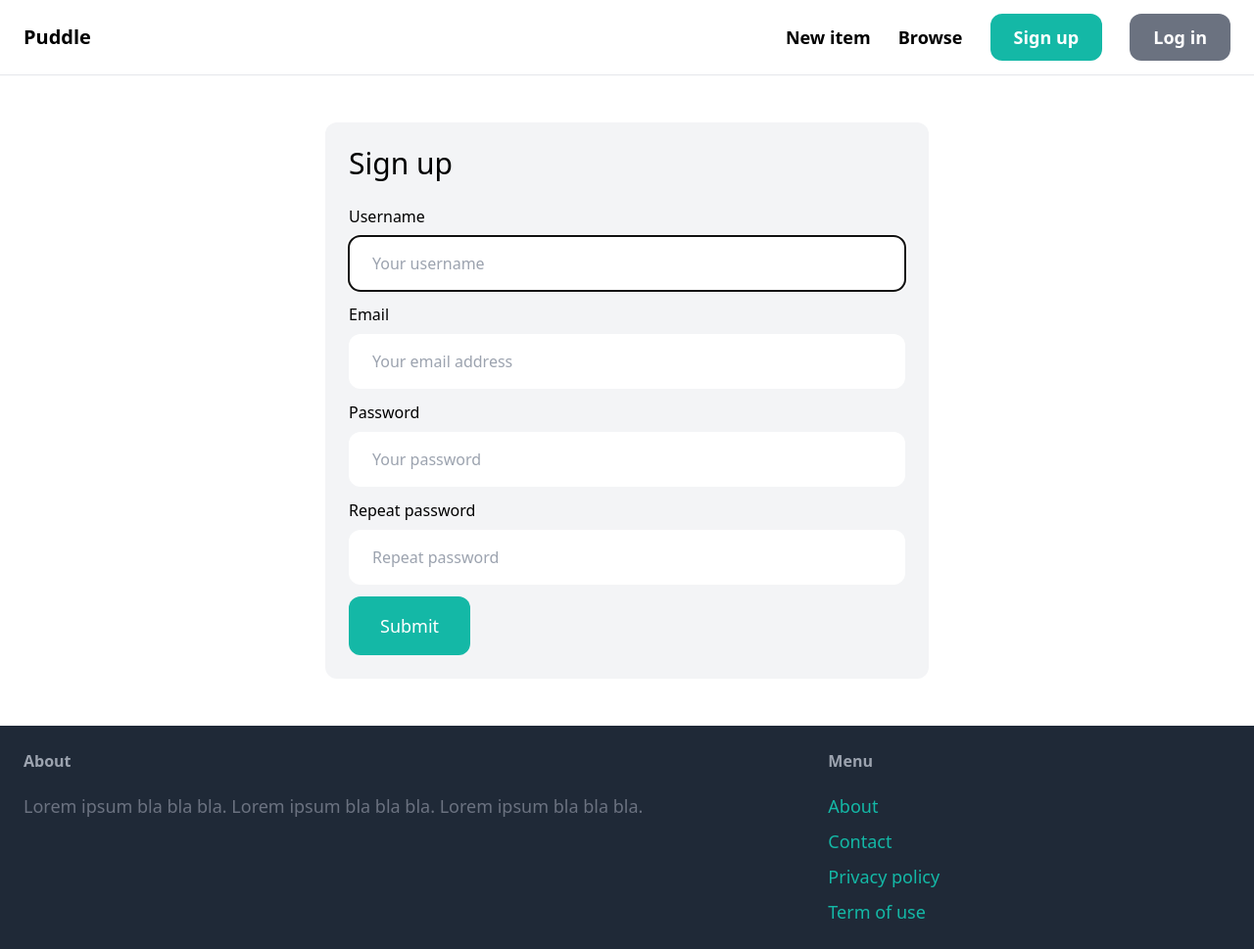
After one commit to erza-b/online_marketplace, a Django app: page /signup/ in a window 1280 px wide. The commit adds this page. Shown: the whole page at 98% size. Run offline with Django 5.2, Linux system fonts and the light colour scheme; some libraries are stand-ins or nearby versions.

Commit message:
Implement user signup functionality

```diff
--- /dev/null
+++ b/puddle/core/forms.py
@@ -0,0 +1,26 @@
+from django import forms
+from django.contrib.auth.forms import UserCreationForm
+from django.contrib.auth.models import User
+
+
+class SignupForm(UserCreationForm):
+    class Meta:
+        model = User
+        fields = ('username', 'email', 'password1', 'password2')
+
+    username = forms.CharField(widget=forms.TextInput(attrs={
+        'placeholder': 'Your username',
+        'class': 'w-full py-4 px-6 rounded-xl'
+    }))
+    email = forms.CharField(widget=forms.EmailInput(attrs={
+        'placeholder': 'Your email address',
+        'class': 'w-full py-4 px-6 rounded-xl'
+    }))
+    password1 = forms.CharField(widget=forms.PasswordInput(attrs={
+        'placeholder': 'Your password',
+        'class': 'w-full py-4 px-6 rounded-xl'
+    }))
+    password2 = forms.CharField(widget=forms.PasswordInput(attrs={
+        'placeholder': 'Repeat password',
+        'class': 'w-full py-4 px-6 rounded-xl'
+    }))
--- a/puddle/core/templates/core/base.html
+++ b/puddle/core/templates/core/base.html
@@ -18,8 +18,8 @@
                 <a href="#" class="text-lg font-semibold hover:text-gray-500">New item</a>
                 <a href="#" class="text-lg font-semibold hover:text-gray-500">Browse</a>
 
-                <a href="#" class="px-6 py-3 text-lg font-semibold bg-teal-500 text-white rounded-xl hover:bg-teal-700">Sign up</a>
-                <a href="#" class="px-6 py-3 text-lg font-semibold bg-gray-500 text-white rounded-xl hover:bg-gray-700">Sign up</a>
+                <a href="{% url 'core:signup' %}" class="px-6 py-3 text-lg font-semibold bg-teal-500 text-white rounded-xl hover:bg-teal-700">Sign up</a>
+                <a href="#" class="px-6 py-3 text-lg font-semibold bg-gray-500 text-white rounded-xl hover:bg-gray-700">Log in</a>
 
 
             </div>
@@ -39,7 +39,7 @@
                 <h3 class="mb-5 font-semibold text-gray-400">Menu</h3>
                 <ul class="space-y-2">
                     <li><a href="#" class="text-lg text-teal-500 hover:text-teal-700">About</a></li>
-                    <li><a href="{% url 'contact' %}" class="text-lg text-teal-500 hover:text-teal-700">Contact</a></li>
+                    <li><a href="{% url 'core:contact' %}" class="text-lg text-teal-500 hover:text-teal-700">Contact</a></li>
                     <li><a href="#" class="text-lg text-teal-500 hover:text-teal-700">Privacy policy</a></li>
                     <li><a href="#" class="text-lg text-teal-500 hover:text-teal-700">Term of use</a></li>
                 </ul>
--- /dev/null
+++ b/puddle/core/templates/core/signup.html
@@ -0,0 +1,44 @@
+{% extends 'core/base.html' %}
+
+{% block title %}Sign up{% endblock %}
+
+{% block content %}
+<div class="w-1/2 my-6 mx-auto p-6 bg-gray-100 rounded-xl">
+    <h1 class="mb-6 text-3xl">Sign up</h1>
+    <form method="post" action=".">
+        {% csrf_token %}
+
+        <div class="mb-3">
+            <label class="inline-block mb-2">Username</label><br>
+            {{ form.username }}
+        </div>
+
+        <div class="mb-3">
+            <label class="inline-block mb-2">Email</label><br>
+            {{ form.email }}
+        </div>
+
+        <div class="mb-3">
+            <label class="inline-block mb-2">Password</label><br>
+            {{ form.password1 }}
+        </div>
+
+        <div class="mb-3">
+            <label class="inline-block mb-2">Repeat password</label><br>
+            {{ form.password2 }}
+        </div>
+
+        {% if form.errors or form.non_field_errors %}
+            <div class="mb-3 p-6 bg-red-100 rounded-xl">
+                {% for field in form %}
+                    {{ field.errors }}
+                {% endfor %}
+
+                {{ form.non_field_errors }}
+            </div>
+        {% endif %}
+
+        <button class="py-4 px-8 text-lg bg-teal-500 hover:bg-teal-700 rounded-xl text-white">Submit</button>
+    </form>
+</div>
+{% endblock %}
--- /dev/null
+++ b/puddle/core/urls.py
@@ -0,0 +1,11 @@
+from django.urls import path
+
+from . import views
+
+app_name='core'
+
+urlpatterns=[
+    path('',views.index, name='index'),
+    path('contact/', views.contact, name='contact'),
+    path('signup/', views.signup, name='signup'),
+]
--- a/puddle/core/views.py
+++ b/puddle/core/views.py
@@ -1,5 +1,6 @@
-from django.shortcuts import render
+from django.shortcuts import render, redirect
 from item.models import Category, Item
+from .forms import SignupForm
 
 def index(request):
     items = Item.objects.filter(is_sold= False)[0:6]
@@ -11,3 +12,18 @@ def index(request):
 
 def contact(request):
     return render(request,'core/contact.html')
+
+def signup(request):
+    if request.method == 'POST':
+        form = SignupForm(request.POST)
+
+        if form.is_valid():
+            form.save()
+
+            return redirect('/login/')
+    else:
+        form = SignupForm()
+
+    return render(request, 'core/signup.html', {
+        'form': form
+    })
--- a/puddle/puddle/urls.py
+++ b/puddle/puddle/urls.py
@@ -3,11 +3,10 @@ from django.conf.urls.static import static
 from django.contrib import admin
 from django.urls import path,include
 
-from core.views import index,contact
+
 
 urlpatterns = [
-    path('', index, name='index'),
+    path('', include('core.urls')),
     path('items/',include('item.urls')),
-    path('contact/', contact, name='contact'),
     path('admin/', admin.site.urls),
 ] + static(settings.MEDIA_URL, document_root=settings.MEDIA_ROOT)
```
